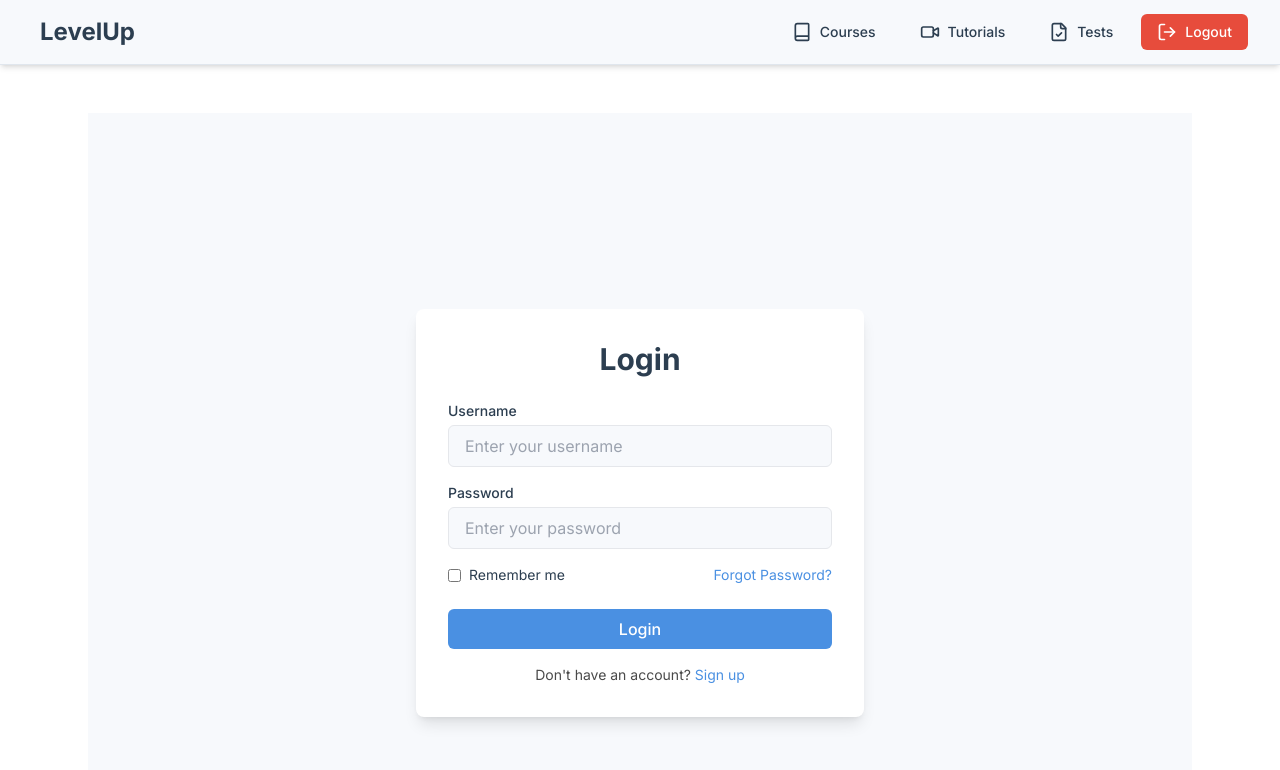
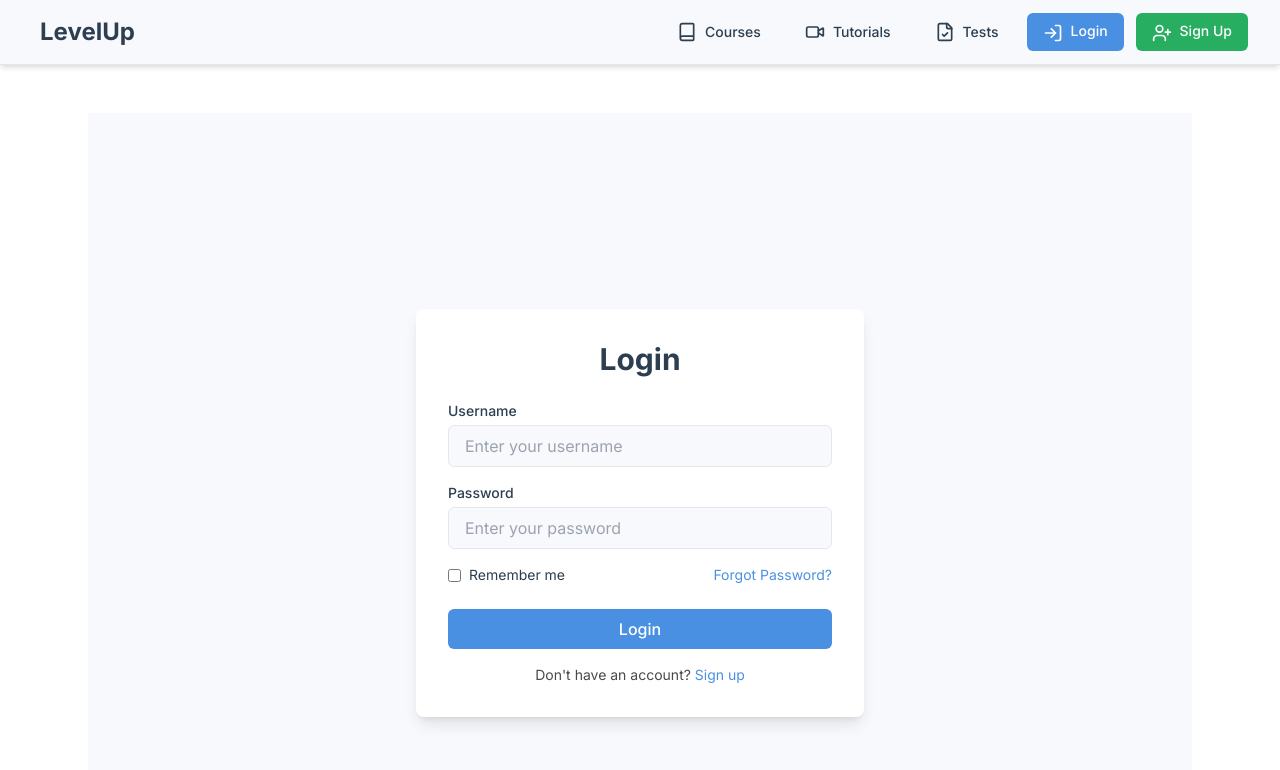
Before and after one commit to vinyas-bharadwaj/LevelUp, a Next.js app in the folder frontend/: page /login in a window 1280 px wide. Shown: the top 770 px of the page. Built offline with nearby package versions, Linux system fonts and the light colour scheme.

Commit message:
fixed all issues related to auth

```diff
--- a/frontend/app/components/navbar.tsx
+++ b/frontend/app/components/navbar.tsx
@@ -1,6 +1,6 @@
 'use client'
 
-import React, { useEffect, useState } from "react";
+import React, { useContext } from "react";
 import Link from "next/link";
 import AuthContext from "@/app/context/AuthContext";
 import { Book, Video, FileCheck, LogIn, UserPlus, LogOut } from "lucide-react";
@@ -17,14 +17,7 @@ const NavLink = ({ href, icon, children }: { href: string; icon?: React.ReactNod
 );
 
 const Navbar = () => {
-  const [isAuthenticated, setIsAuthenticated] = useState(false);
-  const { logoutUser } = React.useContext(AuthContext) || {};
-
-  useEffect(() => {
-    const token = localStorage.getItem("accessToken");
-    setIsAuthenticated(true);
-  }, []);
-
+  const { user, logoutUser } = useContext(AuthContext) || {};
 
   return (
     <nav className="bg-[#F7F9FC] shadow-md border-b border-[#E0E6ED]">
@@ -38,7 +31,7 @@ const Navbar = () => {
             <NavLink href="/tutorials" icon={<Video className="w-5 h-5" />}>Tutorials</NavLink>
             <NavLink href="/tests" icon={<FileCheck className="w-5 h-5" />}>Tests</NavLink>
 
-            {isAuthenticated ? (
+            {user ? (
               <button
                 onClick={logoutUser}
                 className="px-4 py-2 text-sm font-medium rounded-md text-white bg-[#E74C3C] hover:bg-[#C0392B] transition duration-150 ease-in-out flex items-center"
--- a/frontend/app/context/AuthContext.tsx
+++ b/frontend/app/context/AuthContext.tsx
@@ -1,14 +1,13 @@
 "use client";
 
-import React, { createContext, useState, useEffect, ReactNode } from "react";
+import React, { createContext, useState, ReactNode } from "react";
 import { useRouter } from "next/navigation";
 import { jwtDecode } from "jwt-decode";
 import Alert from "@/app/components/alert";
 
 // Define types
 interface AuthTokens {
-  access: string;
-  refresh: string;
+  access_token: string;
 }
 
 interface User {
@@ -16,6 +15,7 @@ interface User {
   email?: string;
   // Add other user properties as needed
 }
+
 
 interface AuthContextType {
   user: User | null;
@@ -42,7 +42,7 @@ export const AuthProvider = ({ children }: { children: ReactNode }) => {
 
   const [user, setUser] = useState<User | null>(() => {
     if (typeof window !== "undefined" && authTokens) {
-      return jwtDecode<User>(authTokens.access);
+      return jwtDecode<User>(authTokens.access_token);
     }
     return null;
   });
@@ -89,8 +89,8 @@ export const AuthProvider = ({ children }: { children: ReactNode }) => {
     e.preventDefault();
 
     const formData = new FormData();
-    formData.append("username", e.target.username.value);
-    formData.append("password", e.target.password.value);
+    formData.append("username", (e.target as HTMLFormElement).username.value);
+    formData.append("password", (e.target as HTMLFormElement).password.value);
 
     try {
       const response = await fetch("http://localhost:8000/login/", {
@@ -101,12 +101,14 @@ export const AuthProvider = ({ children }: { children: ReactNode }) => {
       const data = await response.json();
 
       if (response.ok) {
-        setAuthTokens(data);
+        setAuthTokens({
+          access_token: data.access_token,
+        });
         setUser(jwtDecode<User>(data.access_token));
         localStorage.setItem("authTokens", JSON.stringify(data));
         setAlertMessage("Login successful! Redirecting...");
         setAlertType("success");
-        router.push("/");
+        router.push("/")
       } else {
         setAlertMessage("Invalid credentials");
         setAlertType("error");
```
